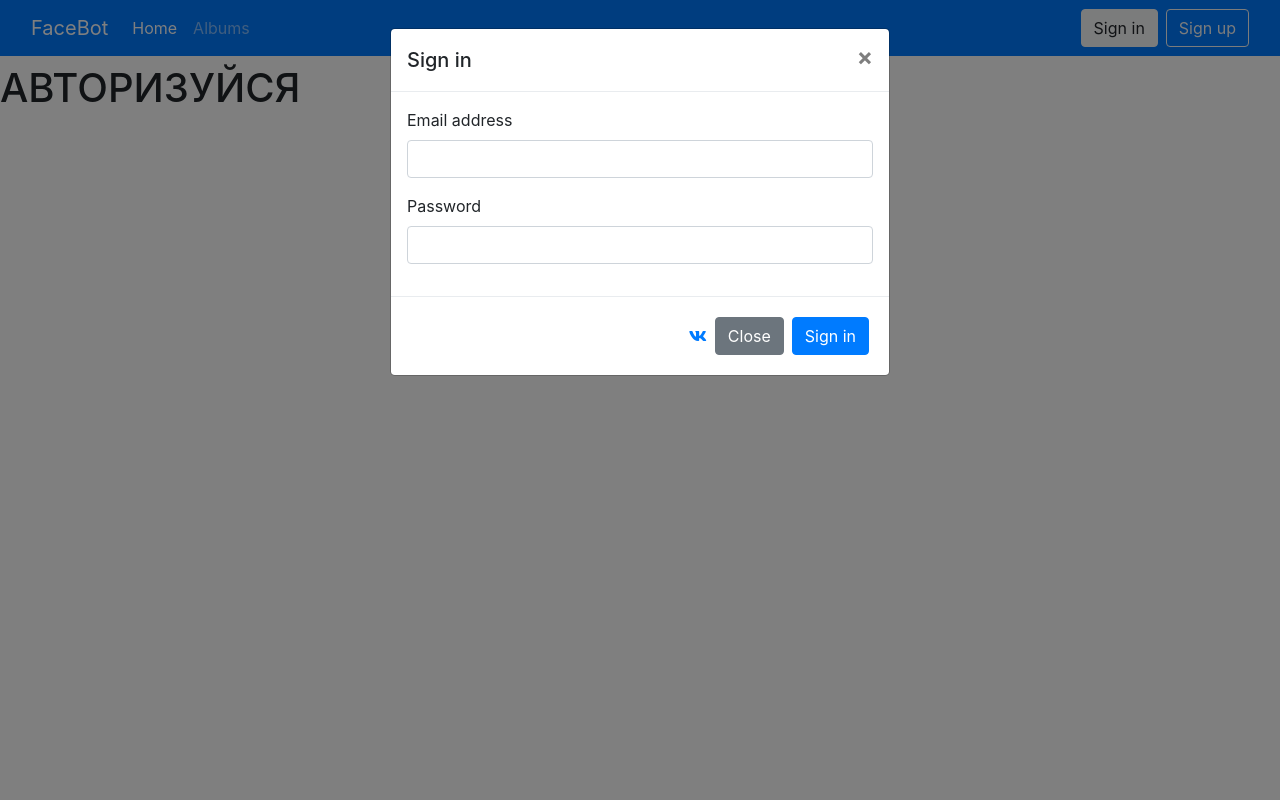
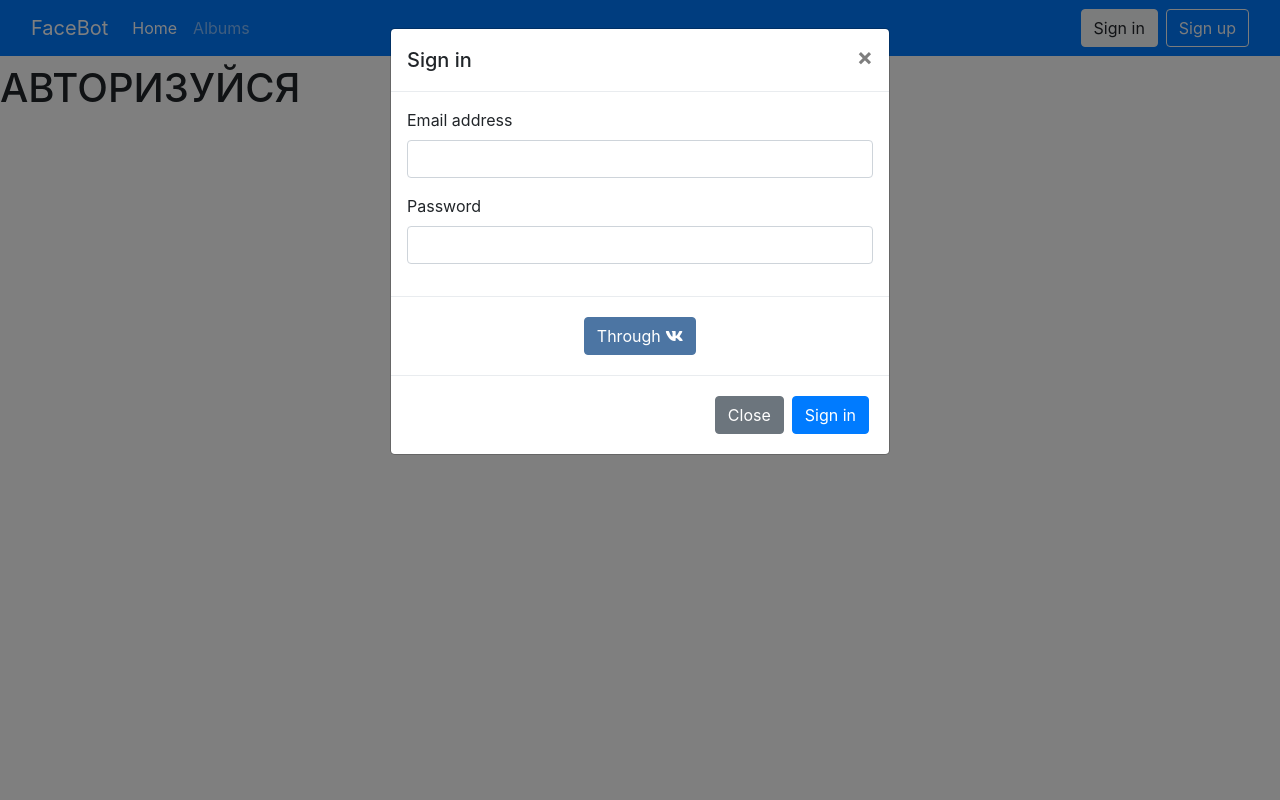
Before and after one commit to BossOfCreeps/FaceBot, a Django app: page / in a window 1280 px wide, after a click on "Sign in". Run offline with Django 3.2, Linux system fonts and the light colour scheme; some libraries are stand-ins or nearby versions.

Commit message:
add vk oauth and login_required

```diff
--- a/main/static/css/styles.css
+++ b/main/static/css/styles.css
@@ -81,3 +81,16 @@ main {
     font-size: 50px;
     text-shadow: 0 1px 0 rgb(255, 255, 255), 0 -1px 0 rgb(255, 255, 255), 1px 0 0 rgb(255, 255, 255), -1px 0 0 rgb(255, 255, 255), 1px 1px 0 rgb(255, 255, 255), 1px -1px 0 rgb(255, 255, 255), -1px 1px 0 rgb(255, 255, 255), -1px -1px 0 rgb(255, 255, 255);
 }
+
+.btn-vk {
+    margin-left: auto;
+    margin-right: auto;
+    background-color: #4c75a3;
+    color: white;
+    border: #4c75a3 solid 1px;
+}
+
+.btn-vk:hover {
+    background-color: white;
+    color: #4c75a3;
+}
--- a/main/templates/base.html
+++ b/main/templates/base.html
@@ -83,13 +83,15 @@
                     <div class="form-group">
                         <label for="exampleInputPassword1">Password</label>
                         <input type="password" class="form-control" name="password" required>
+
                     </div>
                 </div>
                 <div class="modal-footer">
-                    <a href="/login/vk-oauth2"><i class="fab fa-vk"></i></a>
+                    <a href="/login/vk-oauth2" class="btn btn-vk">Through <i class="fab fa-vk"></i></a>
+                </div>
+                <div class="modal-footer">
                     <button type="button" class="btn btn-secondary" data-dismiss="modal">Close</button>
                     <button type="submit" class="btn btn-primary">Sign in</button>
-
                 </div>
             </div>
         </form>
@@ -122,6 +124,9 @@
                     </div>
                 </div>
                 <div class="modal-footer">
+                    <a href="/login/vk-oauth2" class="btn btn-vk">Through <i class="fab fa-vk"></i></a>
+                </div>
+                <div class="modal-footer">
                     <button type="button" class="btn btn-secondary" data-dismiss="modal">Close</button>
                     <button type="submit" class="btn btn-primary">Sign up</button>
                 </div>
--- a/main/views.py
+++ b/main/views.py
@@ -2,6 +2,7 @@ import base64
 import io
 
 from bs4 import BeautifulSoup
+from django.contrib.auth.decorators import login_required
 from django.http import JsonResponse
 from django.shortcuts import render
 from django.utils.timezone import now
@@ -15,6 +16,7 @@ class Index(View):
     def get(self, request, *args, **kwargs):
         return render(request, "index.html")
 
+    @login_required
     def post(self, request, *args, **kwargs):
         html_ = request.POST["data"]
 
@@ -29,10 +31,12 @@ class Index(View):
 
 
 class Albums(View):
+    @login_required
     def get(self, request, *args, **kwargs):
         return render(request, "albums.html", {"albums": Album.objects.filter(user=request.user).order_by("-datetime")})
 
 
 class Photos(View):
+    @login_required
     def get(self, request, *args, **kwargs):
         return render(request, "photos.html", {"album": Album.objects.get(id=kwargs["album_id"])})
```
